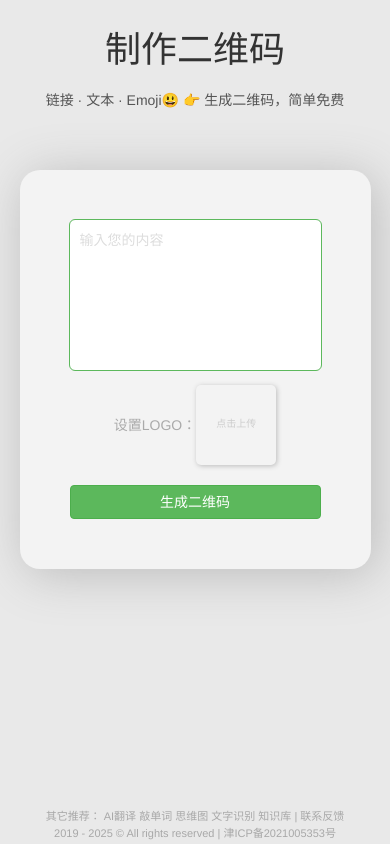
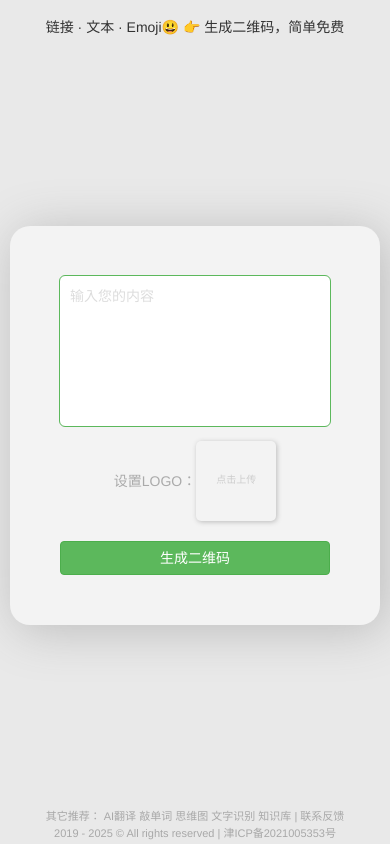
Before and after one commit to lufangyuan/lfy-qrcode, a plain HTML site: page index.html in a window 390 px wide. Drawn offline with Linux system fonts and the light colour scheme.

Commit message:
样式优化

```diff
--- a/css/index.css
+++ b/css/index.css
@@ -1,35 +1,41 @@
 body {
-  text-align: center;
   background-color: #e9e9e9;
   -webkit-user-select: none;
   -moz-user-select: none;
   -ms-user-select: none;
   user-select: none;
-  min-height: 650px;
   height: 100vh;
   display: flex;
+  gap: 20px;
   flex-direction: column;
+  align-items: center;
+  justify-content: space-between;
+  padding: 0 10px;
+  box-sizing: border-box;
 }
 h1 {
-  margin-top: 60px;
+  color: #333;
+  font-size: 20px;
 }
-.tip {
-  margin-top: 10px;
-  margin-bottom: 100px;
-  color: #555;
+.content {
+  flex: 1;
+  width: 100%;
+  max-width: 900px;
+  display: flex;
+  align-items: center;
 }
 .box {
+  flex: 1;
   background-color: #f3f3f3;
-  margin: auto;
-  max-width: 900px;
   display: flex;
   gap: 40px;
   padding: 50px;
+  box-sizing: border-box;
   border-radius: 20px;
   box-shadow: 5px 5px 50px #bbb;
 }
 .set {
-  width: 400px;
+  flex: 1;
 }
 .set button {
   width: 100%;
@@ -83,12 +89,9 @@ h1 {
 }
 
 .footer {
-  flex: auto;
   display: flex;
   align-items: flex-end;
   justify-content: center;
-  width: 100%;
-  margin-top: 20px;
 }
 .copyright {
   text-align: center;
@@ -127,17 +130,9 @@ textarea::-ms-input-placeholder {
   /* Internet Explorer 10+ */
   color: #ddd;
 }
-@media (max-width: 850px) {
+@media (max-width: 600px) {
   h1 {
-    margin-top: 30px;
-  }
-  .tip {
-    margin-bottom: 10px;
-  }
-  .box {
-    display: block;
-    width: 90%;
-    margin: 50px auto;
+    font-size: 14px;
   }
   .set {
     width: 100%;
--- a/index.html
+++ b/index.html
@@ -20,8 +20,8 @@
     <link rel="shortcut icon" href="images/ico/qr.png" />
   </head>
   <body>
-    <h1>制作二维码</h1>
-    <p class="tip">链接 · 文本 · Emoji😃 👉 生成二维码，简单免费</p>
+    <h1>链接 · 文本 · Emoji😃 👉 生成二维码，简单免费</h1>
+    <div class="content">
       <div class="box">
         <div class="set">
           <form onsubmit="qr()">
@@ -52,6 +52,7 @@
         </div>
         <div class="qrcode" id="qrcode">
           <p id="qr_ts">还没有生成</p>
+        </div>
       </div>
     </div>
     <div class="footer">
--- a/js/index.js
+++ b/js/index.js
@@ -149,3 +149,10 @@ var prompt = function (message, style, time) {
 
 const yearDom = document.getElementById("year");
 yearDom.innerText = new Date().getFullYear();
+// 子应用
+if (window.self !== window.top) {
+  const body = document.body;
+  body.style.backgroundColor = "#fff";
+  const footer = document.querySelector(".copyright");
+  if (footer) footer.style.display = "none";
+}
```
Lines whose indentation alone changed are shown as unchanged.
